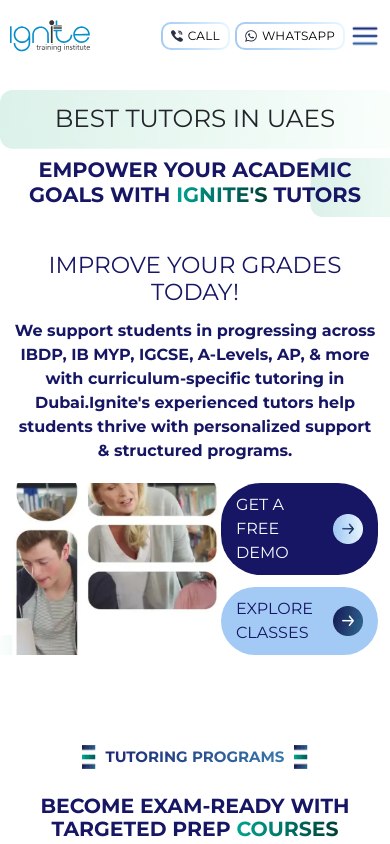
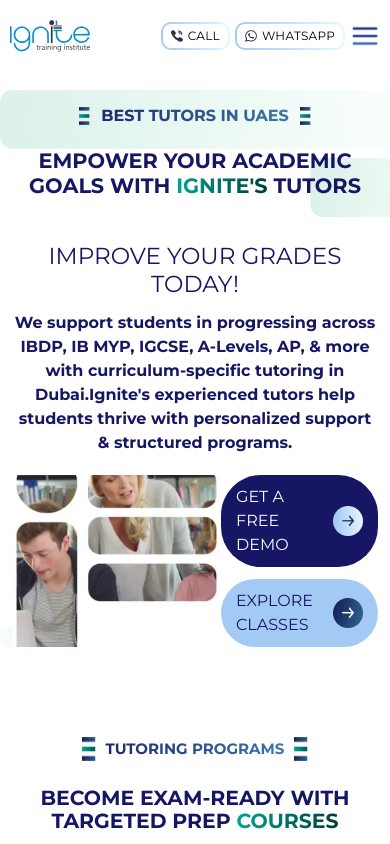
Before and after one commit to neelv007/ignite, a Next.js app: page / in a window 390 px wide. Shown: the top 844 px of the page. Built offline with nearby package versions, Linux system fonts and the light colour scheme; no server answers.

Commit message:
Update Hero.module.css

```diff
--- a/src/styles/home-copy/Hero.module.css
+++ b/src/styles/home-copy/Hero.module.css
@@ -188,3 +188,74 @@
     align-items: center;
   }
 }
+
+
+/* =========================
+   SUB HEADING (ICON + GRADIENT)
+   ========================= */
+.SubHeading {
+  position: relative;
+  display: inline-block;
+
+  font-size: 28px;
+  font-weight: 600;
+  line-height: 1.2;
+  text-transform: uppercase;
+
+  /* Gradient text */
+  background: linear-gradient(
+      285.71deg,
+      #3f88ba -4.32%,
+      #161664 106.53%
+    ),
+    linear-gradient(0deg, rgba(0, 0, 0, 0.2), rgba(0, 0, 0, 0.2));
+  -webkit-background-clip: text;
+  -webkit-text-fill-color: transparent;
+
+  padding: 0 40px; /* space for icons */
+}
+
+/* LEFT + RIGHT ICONS */
+.SubHeading::before,
+.SubHeading::after {
+  content: "";
+  position: absolute;
+  top: 0;
+
+  width: 14px;
+  height: 100%;
+
+  background: url(/images/heading-icon.webp) center / contain no-repeat;
+}
+
+.SubHeading::before {
+  left: 0;
+}
+
+.SubHeading::after {
+  right: 0;
+}
+
+/* =========================
+   RESPONSIVE TUNING
+   ========================= */
+@media (max-width: 1024px) {
+  .SubHeading {
+    font-size: 24px;
+    padding: 0 32px;
+  }
+}
+
+@media (max-width: 767px) {
+  .SubHeading {
+    font-size: 16px;
+    padding: 0 24px;
+  }
+
+  .SubHeading::before,
+  .SubHeading::after {
+    height: 18px;
+    top: 50%;
+    transform: translateY(-50%);
+  }
+}
```
